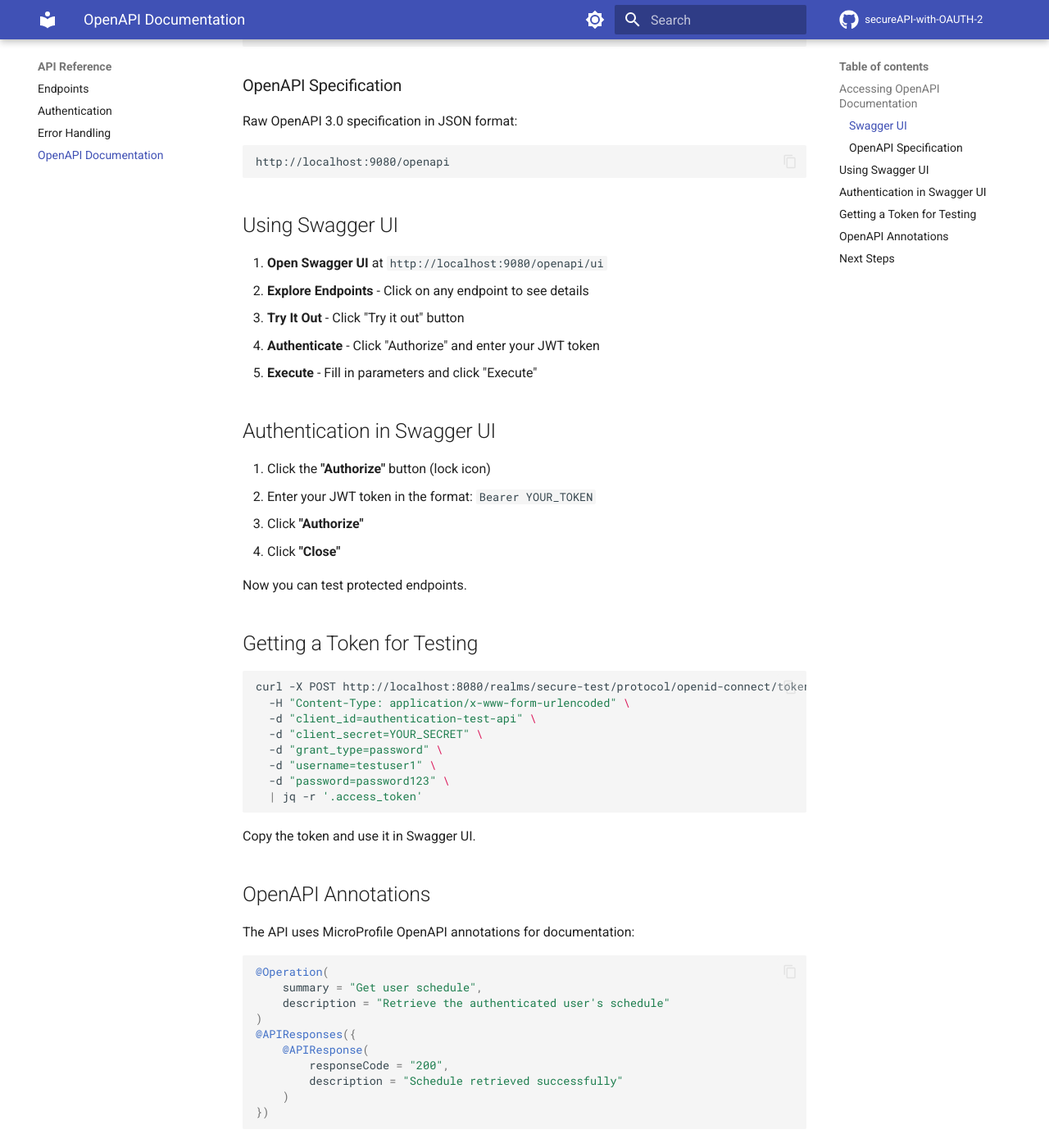
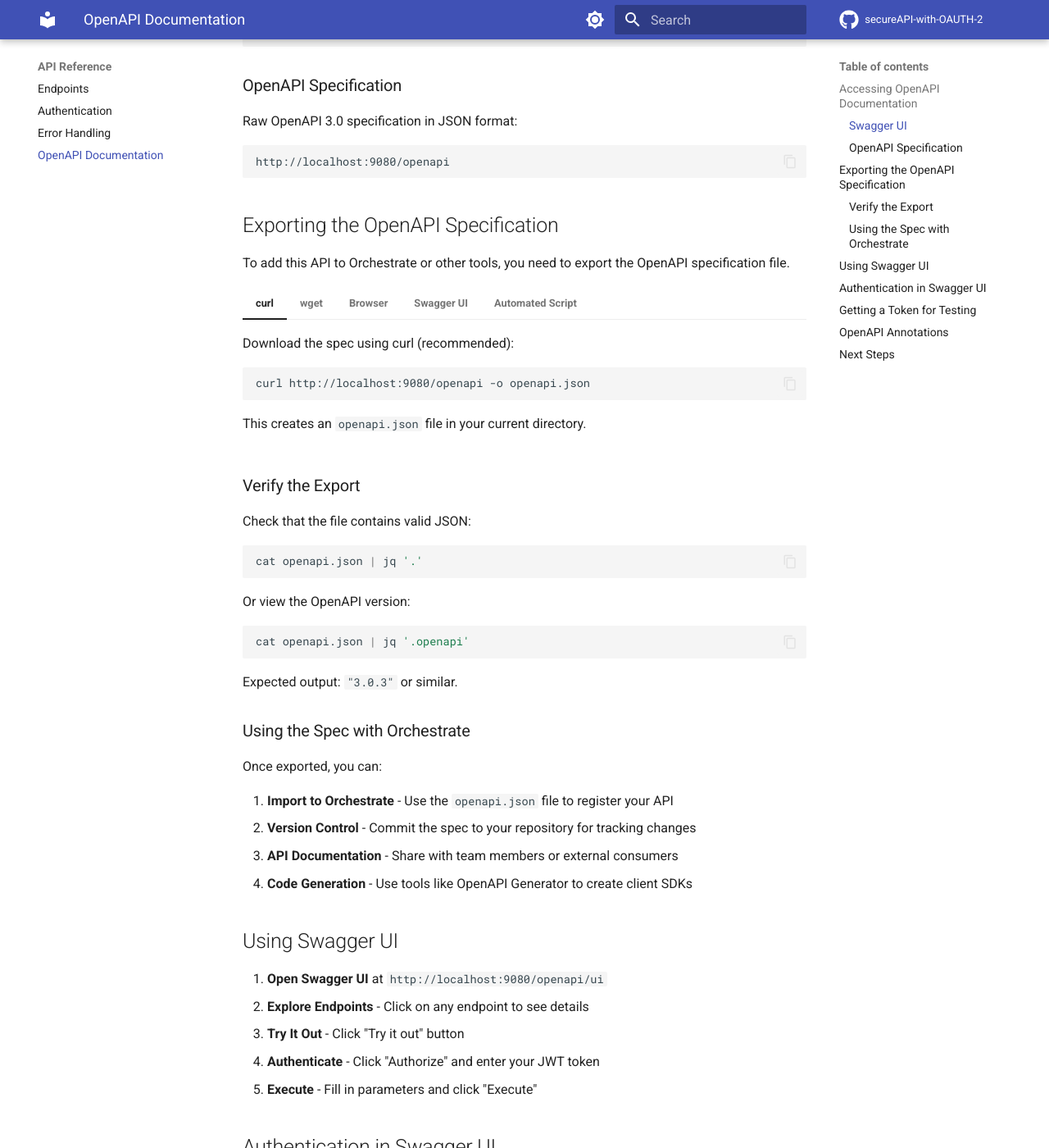
Before and after one commit to binnes/secureAPI-with-OAUTH-2, an MkDocs documentation site: the page built from docs/docs/api/openapi.md, in a window 1280 px wide and 1400 px high, scrolled down 472 px. Shown: the whole window at 82% size. Built offline with MkDocs 1.6.1 and Material for MkDocs 9.7.7, drawn with Linux system fonts in a browser that asks for light colours; comment, search, counter and statistics services are not loaded; the version menu is left out.

Commit message:
added OpenAPI export to docs

````diff
--- a/docs/docs/api/openapi.md
+++ b/docs/docs/api/openapi.md
@@ -21,6 +21,99 @@ Raw OpenAPI 3.0 specification in JSON format:
 ```
 http://localhost:9080/openapi
 ```
+
+## Exporting the OpenAPI Specification
+
+To add this API to Orchestrate or other tools, you need to export the OpenAPI specification file.
+
+=== "curl"
+
+    Download the spec using curl (recommended):
+
+    ```bash
+    curl http://localhost:9080/openapi -o openapi.json
+    ```
+
+    This creates an `openapi.json` file in your current directory.
+
+=== "wget"
+
+    Download using wget:
+
+    ```bash
+    wget http://localhost:9080/openapi -O openapi.json
+    ```
+
+=== "Browser"
+
+    Download via web browser:
+
+    1. Start the server: `mvn liberty:dev`
+    2. Open your browser to: `http://localhost:9080/openapi`
+    3. Right-click and select "Save Page As..."
+    4. Save as `openapi.json`
+
+=== "Swagger UI"
+
+    Export from Swagger UI:
+
+    1. Navigate to `http://localhost:9080/openapi/ui`
+    2. Look for the OpenAPI spec link at the top of the page
+    3. Right-click and "Save Link As..."
+    4. Save as `openapi.json`
+
+=== "Automated Script"
+
+    Create a script to export automatically:
+
+    ```bash
+    #!/bin/bash
+    # export-openapi.sh
+
+    # Wait for server to be ready
+    echo "Waiting for server to start..."
+    until curl -s http://localhost:9080/openapi > /dev/null; do
+        sleep 2
+    done
+
+    # Export the spec
+    echo "Exporting OpenAPI specification..."
+    curl http://localhost:9080/openapi -o openapi.json
+
+    echo "OpenAPI spec exported to openapi.json"
+    ```
+
+    Make it executable and run:
+
+    ```bash
+    chmod +x export-openapi.sh
+    ./export-openapi.sh
+    ```
+
+### Verify the Export
+
+Check that the file contains valid JSON:
+
+```bash
+cat openapi.json | jq '.'
+```
+
+Or view the OpenAPI version:
+
+```bash
+cat openapi.json | jq '.openapi'
+```
+
+Expected output: `"3.0.3"` or similar.
+
+### Using the Spec with Orchestrate
+
+Once exported, you can:
+
+1. **Import to Orchestrate** - Use the `openapi.json` file to register your API
+2. **Version Control** - Commit the spec to your repository for tracking changes
+3. **API Documentation** - Share with team members or external consumers
+4. **Code Generation** - Use tools like OpenAPI Generator to create client SDKs
 
 ## Using Swagger UI
 
````
Also changed, not shown: docs/docs/index.md (+1 -0 lines).
